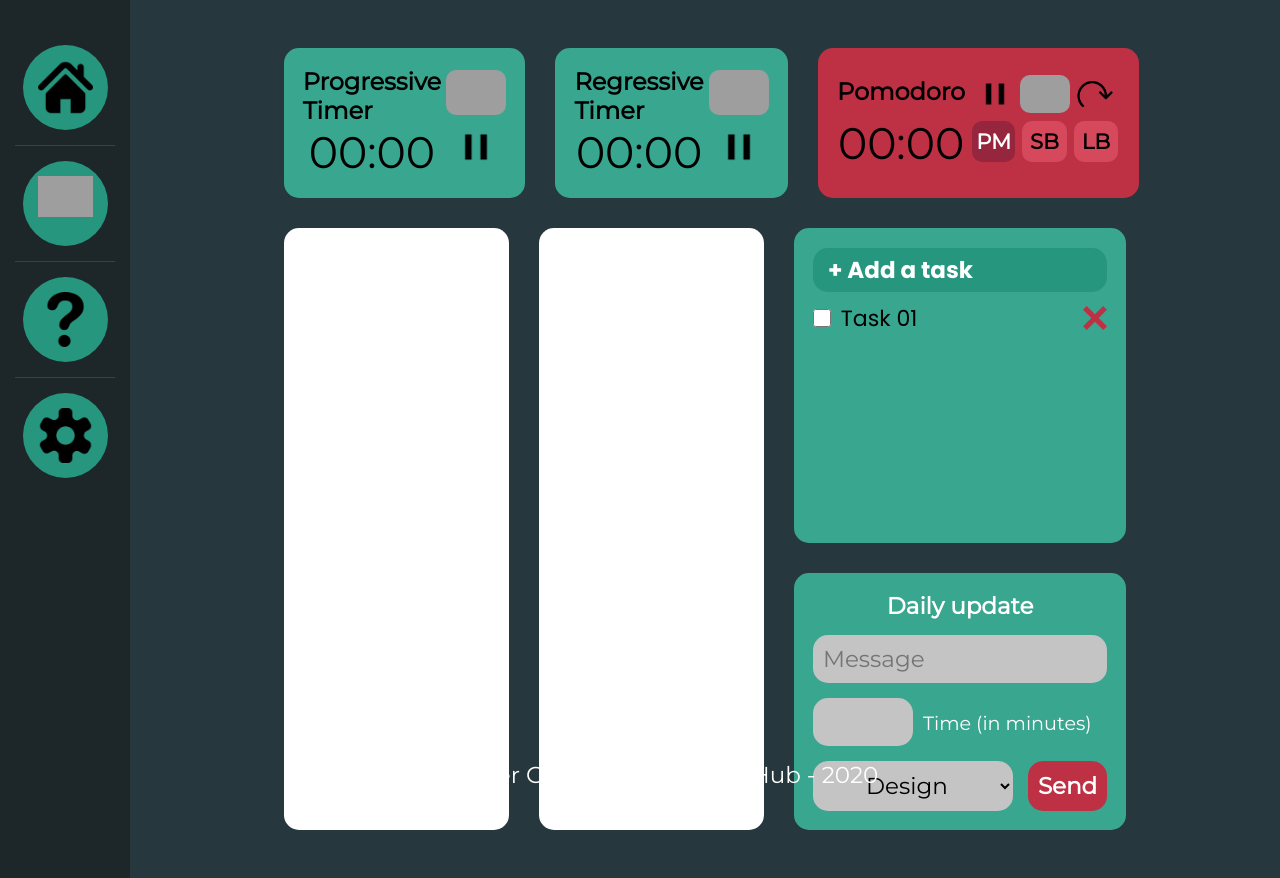
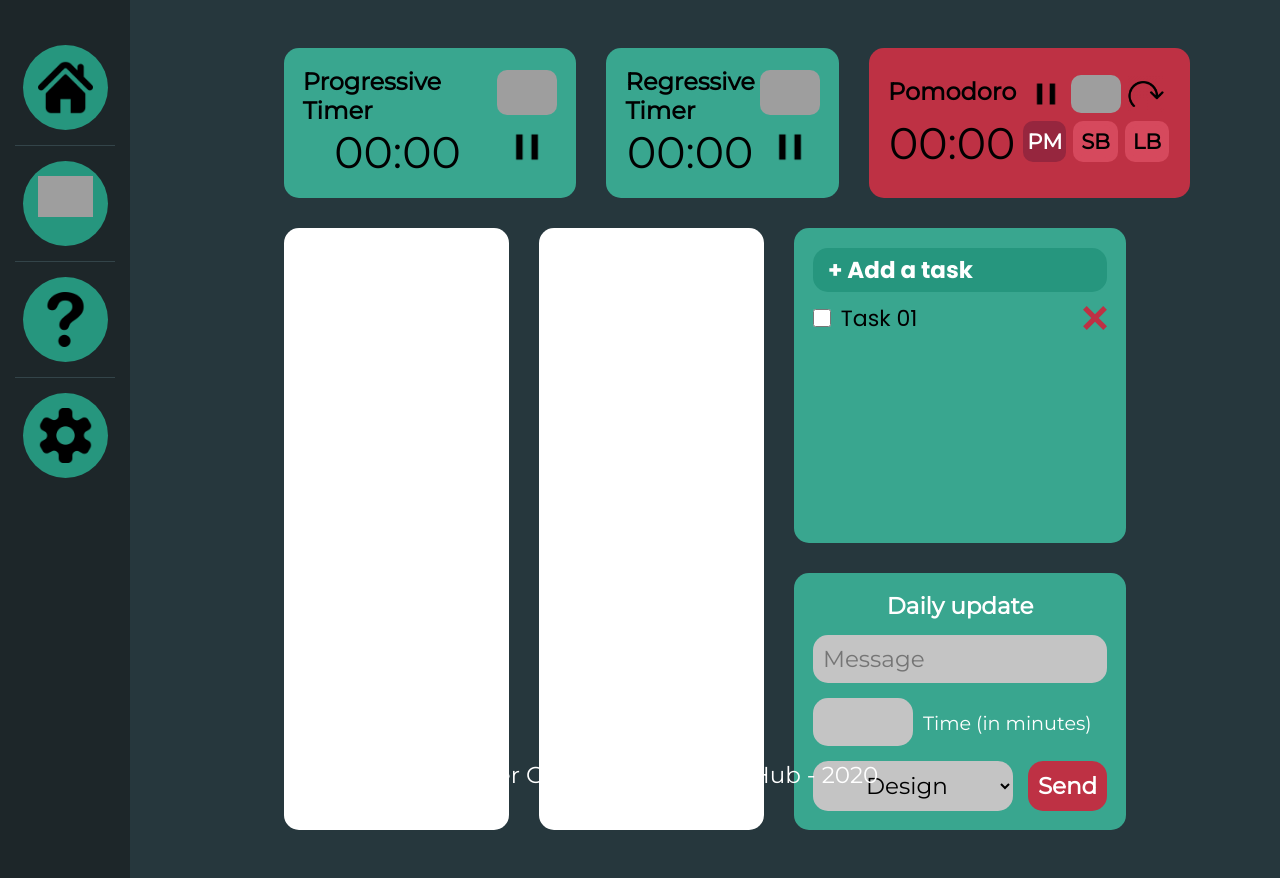
Before and after one commit to joaomoschetta/personal-extra-utilities, a Vue app: page /#/ in a window 1280 px wide. Built offline with nearby package versions, Linux system fonts and the light colour scheme; grey boxes are pictures that could not be loaded.

Commit message:
Timers p tag changed to number input

```diff
--- a/src/components/home/Timers/Progressive.vue
+++ b/src/components/home/Timers/Progressive.vue
@@ -2,7 +2,17 @@
   <div class="timer">
     <div class="left">
       <p>Progressive Timer</p>
-      <p class="time-display">00:00</p>
+      <p class="time-display">
+        <input
+          type="number"
+          :value="minuteElement"
+        >
+        :
+        <input
+          type="number"
+          :value="secondElement"
+        >
+      </p>
     </div>
 
     <div class="right">
@@ -12,6 +22,20 @@
   </div>
 </template>
 
+<script>
+export default {
+  data() {
+    return {
+      minuteElement: "00",
+      secondElement: "00"
+    };
+  },
+  methods: {
+
+  },
+}
+</script>
+
 <style scoped lang="scss">
   @import "@/scss/_timerStyle.scss";
 </style>
--- a/src/scss/_timerStyle.scss
+++ b/src/scss/_timerStyle.scss
@@ -11,6 +11,33 @@
     flex-direction: column;
     justify-content: space-evenly;
     align-items: center;
+  }
+
+  .time-display {
+    display: flex;
+
+    input {
+      align-self: center;
+      width: 90px;
+      background: none;
+      font-size: 2.3rem;
+
+        &:nth-child(1) {
+          text-align: right;
+        }
+
+        // hide border when selected
+        &:focus {
+          outline: none;
+        }
+
+        // hide side arrows
+        &::-webkit-inner-spin-button,
+        &::-webkit-outer-spin-button {
+          -webkit-appearance: none;
+          margin: 0;
+        }
+    }
   }
 
   p {
```
